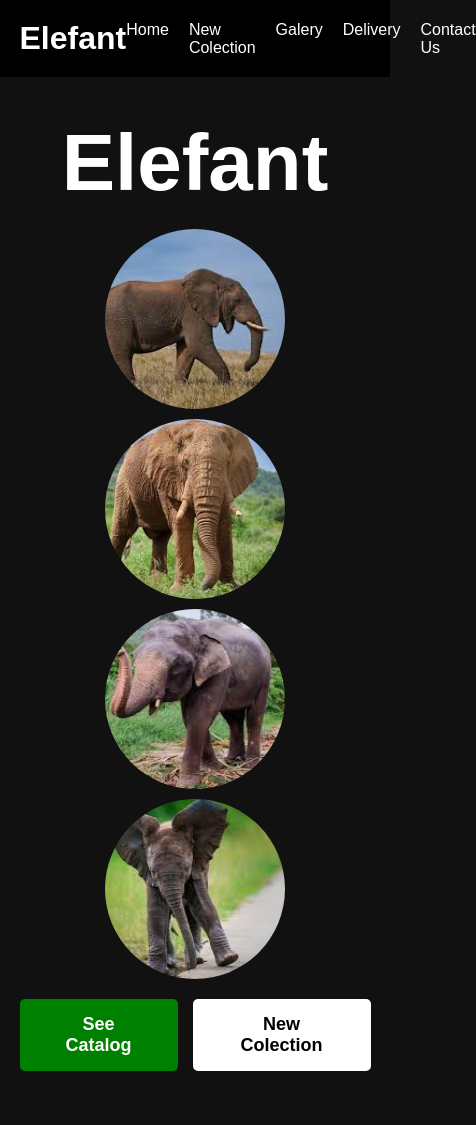
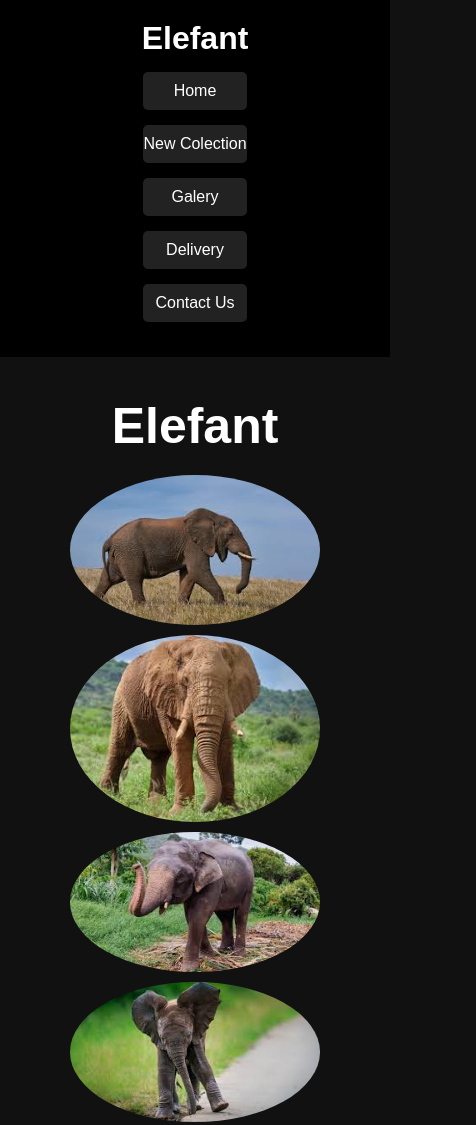
Before and after one commit to Dinisao/Elefant-WebSite, a plain HTML site: page index.html in a window 390 px wide. Shown: the top 1125 px of the page, 476 px wide, since content can reach past the window. Drawn offline with Linux system fonts and the light colour scheme.

Commit message:
Update Styles.css

```diff
--- a/Styles.css
+++ b/Styles.css
@@ -1,4 +1,3 @@
-
 * {
     margin: 0;
     padding: 0;
@@ -11,7 +10,7 @@ body {
     color: white;
 }
 
-
+/* HEADER */
 header {
     display: flex;
     justify-content: space-between;
@@ -23,7 +22,7 @@ header {
 nav ul {
     list-style: none;
     display: flex;
-    gap: 20px;
+    gap: 30px;
 }
 
 nav ul li a {
@@ -31,9 +30,8 @@ nav ul li a {
     color: white;
 }
 
-
+/* HERO SECTION */
 .hero {
-    position: relative;
     text-align: center;
     padding: 40px 5%;
 }
@@ -63,6 +61,7 @@ nav ul li a {
     display: flex;
     justify-content: center;
     gap: 15px;
+    flex-wrap: wrap;
 }
 
 .buttons button {
@@ -79,19 +78,25 @@ nav ul li a {
     color: white;
 }
 
-.secondary {
-    background-color: white;
-    color: black;
+.primary:hover {
+    background-color: #0b6b0b;
+    transition: 0.3s;
 }
 
+.secondary {
+    background-color: transparent;
+    color: white;
+    border: 2px solid white;
+}
 
+/* ABOUT */
 .about {
     text-align: center;
     padding: 50px 5%;
     font-size: 20px;
 }
 
-
+/* TESTIMONIALS */
 .testimonials {
     text-align: center;
     padding: 50px 5%;
@@ -111,7 +116,7 @@ nav ul li a {
     border-radius: 50%;
 }
 
-
+/* PROMO SECTION */
 .promo {
     text-align: center;
     padding: 50px 5%;
@@ -123,7 +128,7 @@ nav ul li a {
     border-radius: 10px;
 }
 
-
+/* FAQ */
 .faq {
     text-align: center;
     padding: 50px 5%;
@@ -135,9 +140,10 @@ nav ul li a {
     border-radius: 5px;
     max-width: 600px;
     margin: auto;
+    margin-bottom: 15px;
 }
 
-
+/* CONTACT SECTION */
 .contact {
     text-align: center;
     padding: 50px 5%;
@@ -160,21 +166,110 @@ nav ul li a {
     display: flex;
     flex-direction: column;
     gap: 10px;
+    width: 100%;
+    max-width: 400px;
 }
 
 .contact input, .contact textarea {
-    width: 80%;
-    max-width: 400px;
+    width: 100%;
     padding: 10px;
+    border: none;
+    border-radius: 5px;
 }
 
 .contact button {
     margin-top: 10px;
 }
 
-
+/* FOOTER */
 footer {
     text-align: center;
     padding: 20px;
     background-color: black;
 }
+
+footer p {
+    color: #ccc;
+}
+
+/* RESPONSIVIDADE - MOBILE */
+@media (max-width: 768px) {
+    header {
+        flex-direction: column;
+        align-items: center;
+        text-align: center;
+    }
+
+    nav ul {
+        flex-direction: column;
+        align-items: center;
+        width: 100%;
+        gap: 15px;
+        padding: 15px 0;
+    }
+
+    nav ul li {
+        width: 100%;
+        text-align: center;
+    }
+
+    nav ul li a {
+        display: block;
+        width: 100%;
+        padding: 10px 0;
+        background-color: #222;
+        border-radius: 5px;
+    }
+
+    .hero h2 {
+        font-size: 50px;
+    }
+
+    .image-grid {
+        flex-direction: column;
+        align-items: center;
+    }
+
+    .image-grid img {
+        width: 90%;
+        max-width: 250px;
+        height: auto;
+    }
+
+    .buttons {
+        flex-direction: column;
+        gap: 10px;
+    }
+
+    .about {
+        font-size: 18px;
+        padding: 30px 5%;
+    }
+
+    .testimonial-card {
+        width: 90%;
+    }
+
+    .faq details {
+        width: 90%;
+    }
+
+    .contact-content {
+        flex-direction: column;
+        align-items: center;
+    }
+
+    .contact-content img {
+        width: 90%;
+        max-width: 300px;
+    }
+
+    .contact form {
+        width: 100%;
+        max-width: 90%;
+    }
+
+    footer {
+        padding: 10px;
+    }
+}
```
